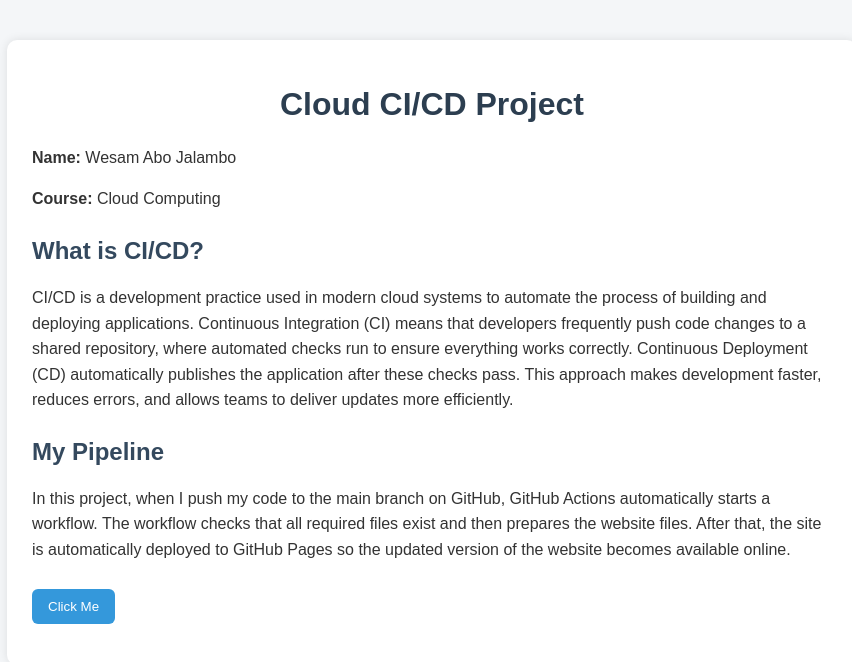
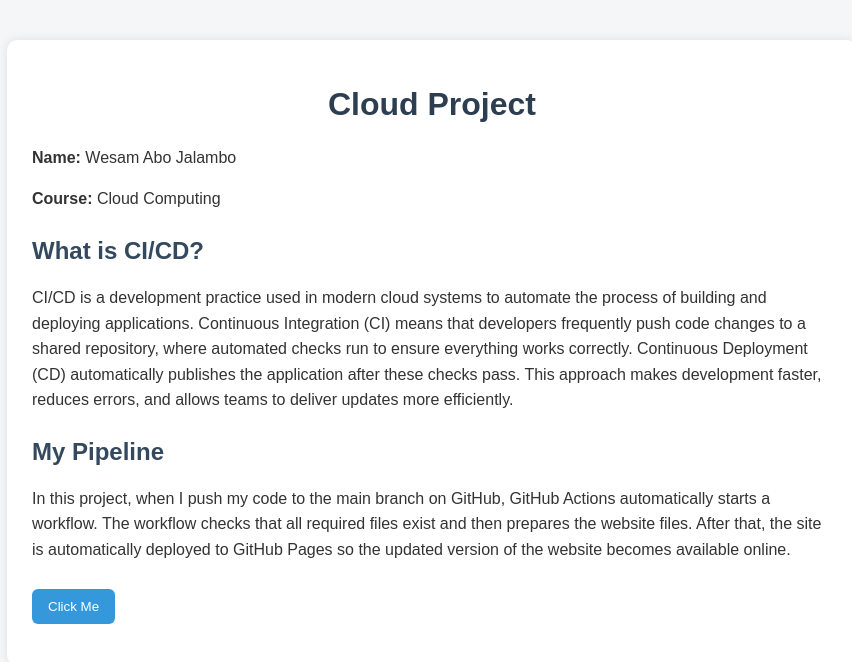
Before and after one commit to Wesam2026/cloud-beginner-cicd-pages-wesamjalambo, a plain HTML site: page index.html in a window 1280 px wide. Shown: the whole page, without its empty margins (208-1060 px from the left). Drawn offline with Linux system fonts and the light colour scheme.

Commit message:
Update index.html

```diff
--- a/index.html
+++ b/index.html
@@ -10,7 +10,7 @@
 
 <div class="container">
 
-<h1>Cloud CI/CD Project</h1>
+<h1>Cloud  Project</h1>
 
 <p><b>Name:</b> Wesam Abo Jalambo</p>
 <p><b>Course:</b> Cloud Computing</p>
```
